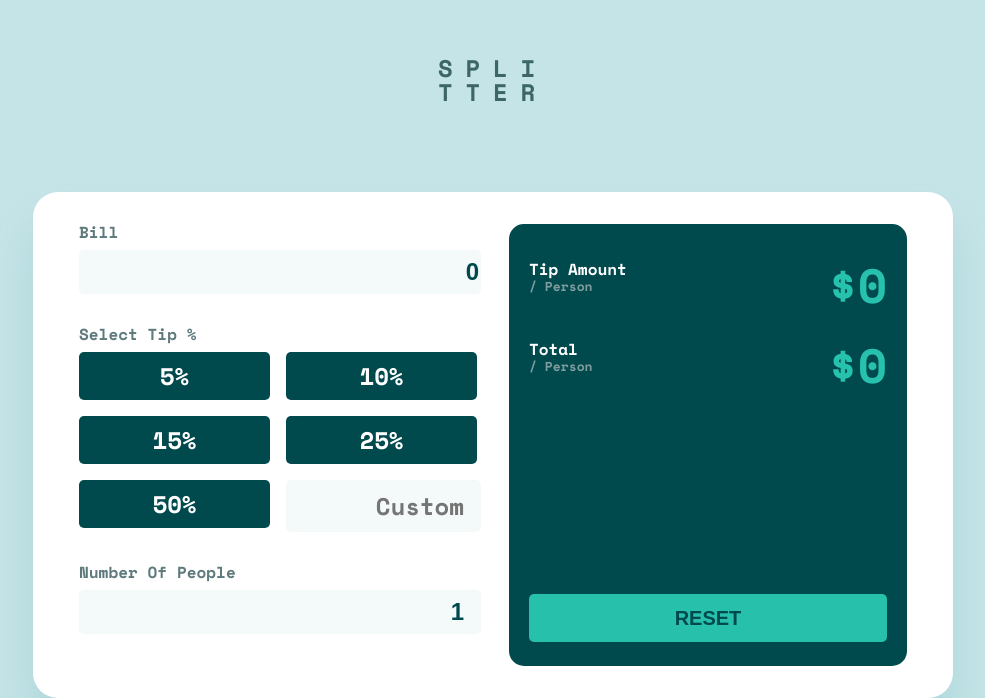
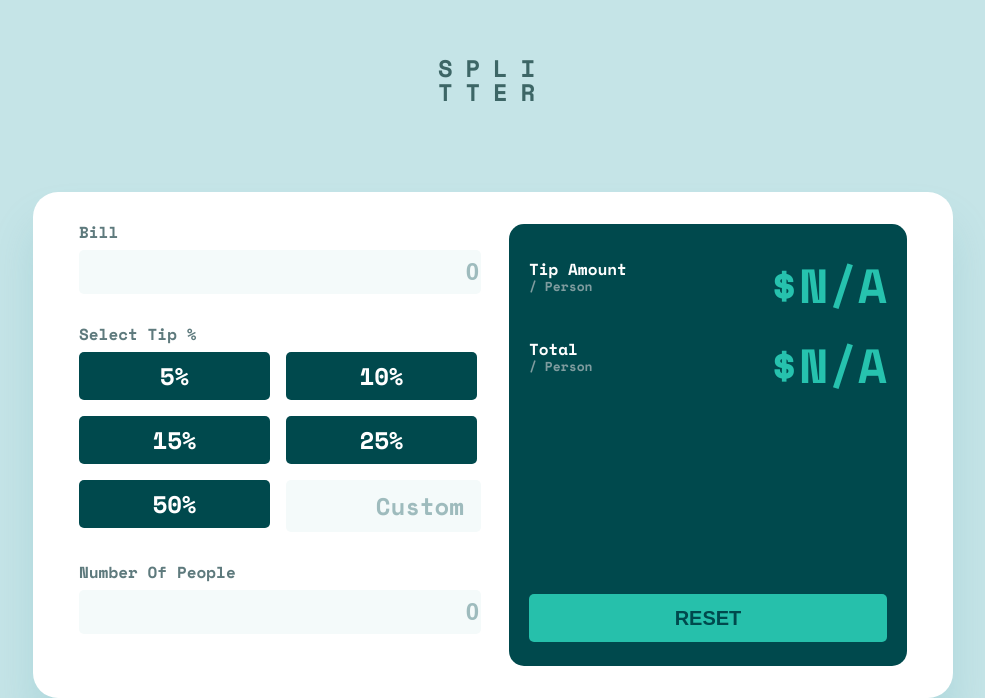
Before and after one commit to shivjoshi1996/tip-calculator-app, a React (Create React App) app: page / in a window 1280 px wide. Shown: the part 107-805 px from the top of the page, without its empty margins (147-1132 px from the left). Built offline with nearby package versions, Linux system fonts and the light colour scheme.

Commit message:
Add validation to input fields

```diff
--- a/src/components/Calculator.js
+++ b/src/components/Calculator.js
@@ -1,7 +1,8 @@
 import React, { useEffect, useState } from 'react';
 import styled from 'styled-components';
 import TipSelection from './TipSelection';
-import roundToTwoDecimalPlace from '../utils/currency';
+import { roundToTwoDecimalPlace, formatter } from '../utils/currency';
+import { checkIfNumber } from '../utils/validation';
 
 const StyledCalculatorContainer = styled.div`
   height: 100%;
@@ -35,6 +36,11 @@ const StyledCalculatorContainer = styled.div`
     background-color: ${({ theme }) => theme.colors.lightGrayCyan2};
     border: none;
     border-radius: 5px;
+
+    &::placeholder {
+      color: ${({ theme }) => theme.colors.darkCyan};
+      opacity: 0.35;
+    }
   }
 `;
 
@@ -121,8 +127,8 @@ const StyledResetButton = styled.button`
 `;
 
 export default function Calculator() {
-  const [billAmount, setBillAmount] = useState(0);
-  const [numberOfPeople, setNumberOfPeople] = useState(1);
+  const [billAmount, setBillAmount] = useState('');
+  const [numberOfPeople, setNumberOfPeople] = useState('');
   const [tipAmount, setTipAmount] = useState(0);
   const [tipAmountPerPerson, setTipAmountPerPerson] = useState(0);
   const [totalPerPerson, setTotalPerPerson] = useState(0);
@@ -130,13 +136,25 @@ export default function Calculator() {
   function calculateTipAmountPerPerson() {
     const tipPerPerson = billAmount * (tipAmount / numberOfPeople);
     const tipPerPersonRounded = roundToTwoDecimalPlace(tipPerPerson);
-    setTipAmountPerPerson(tipPerPersonRounded);
+
+    if (
+      checkIfNumber(tipPerPersonRounded) &&
+      Number.isFinite(tipPerPersonRounded)
+    ) {
+      setTipAmountPerPerson(tipPerPersonRounded);
+    } else {
+      setTipAmountPerPerson('N/A');
+    }
   }
 
   function calculateTotalPerPerson() {
     const total = billAmount / numberOfPeople + tipAmountPerPerson;
     const totalRounded = roundToTwoDecimalPlace(total);
-    setTotalPerPerson(totalRounded);
+    if (checkIfNumber(totalRounded) && Number.isFinite(totalRounded)) {
+      setTotalPerPerson(totalRounded);
+    } else {
+      setTotalPerPerson('N/A');
+    }
   }
 
   useEffect(() => {
@@ -149,12 +167,16 @@ export default function Calculator() {
 
   function handleBillInput(e) {
     const { value } = e.currentTarget;
-    setBillAmount(value);
+    if (checkIfNumber(value)) {
+      setBillAmount(value);
+    }
   }
 
   function handlePeopleInput(e) {
     const { value } = e.currentTarget;
-    setNumberOfPeople(value);
+    if (checkIfNumber(value)) {
+      setNumberOfPeople(value);
+    }
   }
 
   function handleTipInput(tip) {
@@ -163,8 +185,8 @@ export default function Calculator() {
   }
 
   function resetForm() {
-    setBillAmount(0);
-    setNumberOfPeople(1);
+    setBillAmount('');
+    setNumberOfPeople('');
     setTipAmount(0);
     setTipAmountPerPerson(0);
     setTotalPerPerson(0);
@@ -179,7 +201,7 @@ export default function Calculator() {
            }<label htmlFor="bill">Bill</label>
           <input
             type="text"
-            placeholder="Add Total Price of bill"
+            placeholder="0"
             value={billAmount}
             onChange={handleBillInput}
             id="bill"
@@ -194,12 +216,10 @@ export default function Calculator() {
             // eslint-disable-next-line
           }<label htmlFor="people">Number Of People</label>
           <input
-            type="number"
-            placeholder="Type in Group Size"
+            type="text"
+            placeholder="0"
             value={numberOfPeople}
             onChange={handlePeopleInput}
-            min="1"
-            step="1"
             id="people"
           />
         </StyledInputsSection>
--- a/src/utils/currency.js
+++ b/src/utils/currency.js
@@ -1,3 +1,12 @@
-export default function roundToTwoDecimalPlace(num) {
+function roundToTwoDecimalPlace(num) {
   return Math.round(num * 100) / 100;
 }
+
+// DID NOT USE BUT SHOULD REFACTOR TO USE THE METHOD BELOW INSTEAD
+
+const formatter = new Intl.NumberFormat('en-US', {
+  minimumFractionDigits: 2,
+  maximumFractionDigits: 2,
+});
+
+export { roundToTwoDecimalPlace, formatter };
--- /dev/null
+++ b/src/utils/validation.js
@@ -0,0 +1,9 @@
+function checkIfNumber(input) {
+  const inputConvertedToNumber = Number(input);
+  if (Number.isNaN(inputConvertedToNumber)) {
+    return false;
+  }
+  return true;
+}
+
+export { checkIfNumber };
```
